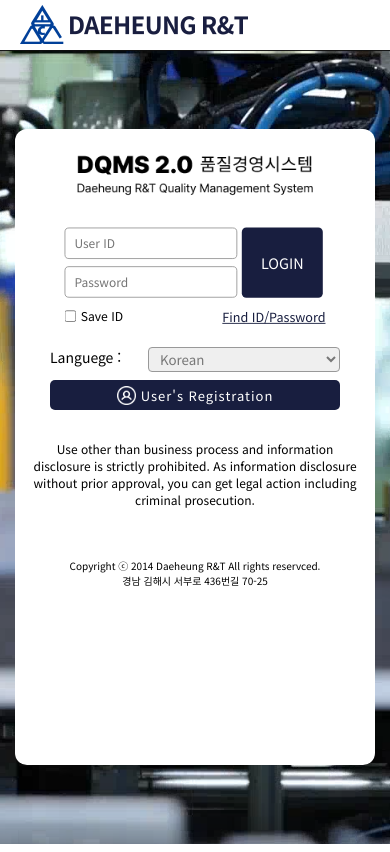
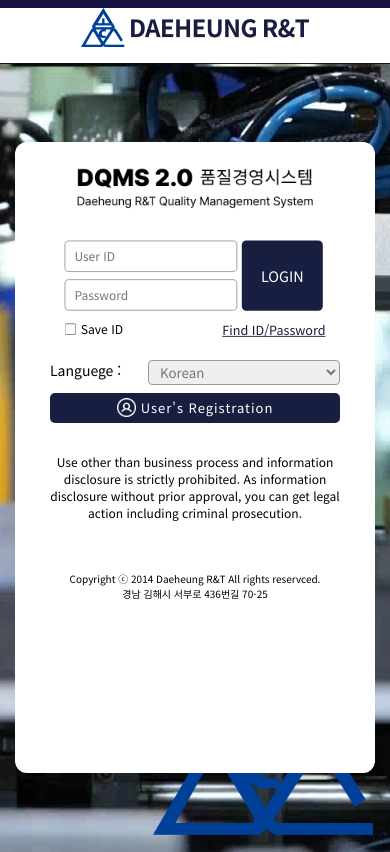
Before and after one commit to zerosr0/daeheungrnt, a plain HTML site: page index.html in a window 390 px wide. Drawn offline with Linux system fonts and the light colour scheme.

Commit message:
todo : 모바일 버전 header issue 해결

```diff
--- a/index.html
+++ b/index.html
@@ -20,6 +20,9 @@
       <li><img class="main-bg" src="./image/main_bg3.png" alt=""></li>
       <li><img class="main-bg" src="./image/main_bg4.png" alt=""></li>
     </ul>
+    <div class="bg-logo">
+      <img src="./image/bg_logo.png" alt="">
+    </div>
     <div class="mobile-panel"><img src="./image/main_bg5.png" alt=""></div>
     <div class="main-bg__filter"></div>
     <div class="login-section__container">
--- a/style.css
+++ b/style.css
@@ -17,18 +17,29 @@
   list-style: none;
 }
 
+body {
+  background-color: #151143;
+}
+
+header {
+  position: relative;
+  background-color: #fff;
+  height: 55px;
+}
+
 header h1 {
-  height: 50px;
+  width: 100%;
+  height: 100%;
 }
 
 header h1 img {
-  margin: 5px 20px;
+  margin: 8px 20px;
 }
 
 .container {
   position: relative;
   width: 100%;
-  height: calc(100vh - 50px);
+  height: calc(100vh - 55px);
   overflow: hidden;
   font-family: "Noto Sans KR", sans-serif;
 }
@@ -51,6 +62,14 @@
   opacity: 1;
 }
 
+.bg-logo {
+  position: absolute;
+  z-index: 2;
+  bottom: 0px;
+  right: 20px;
+  transform: scale(0.9);
+}
+
 .mobile-panel {
   display: none;
 }
@@ -66,18 +85,20 @@
   height: 100%;
   object-fit: cover;
   object-position: 10%;
-  opacity: 0.9;
+  opacity: 1;
 }
 
 .login-section__container {
   position: absolute;
-  top: 17%;
+  top: 6%;
   left: calc(80% - 250px);
   width: 500px;
   height: 65%;
+  min-height: 515px;
   border-radius: 12px;
+  padding: 20px 15px;
   background-color: #fff;
-  z-index: 3;
+  z-index: 10;
 }
 
 .login-section {
@@ -309,7 +330,14 @@
   }
 
   .login-section__container {
+    top: 2%;
     transform: scale(0.9);
+  }
+
+  .bg-logo {
+    bottom: -30px;
+    right: -30px;
+    transform: scale(0.7);
   }
 }
 
@@ -319,7 +347,6 @@
   }
 
   .login-section__container {
-    top: 13%;
     left: 60%;
     width: 40%;
     height: 75%;
@@ -329,6 +356,16 @@
 @media screen and (max-width: 950px) {
   .icon {
     width: 17px;
+  }
+
+  header {
+    display: block;
+    top: 0;
+  }
+
+  header h1 img {
+    display: block;
+    margin: 8px auto;
   }
 
   .panels {
```
Also changed, not shown: image/bg_logo.png (added).
